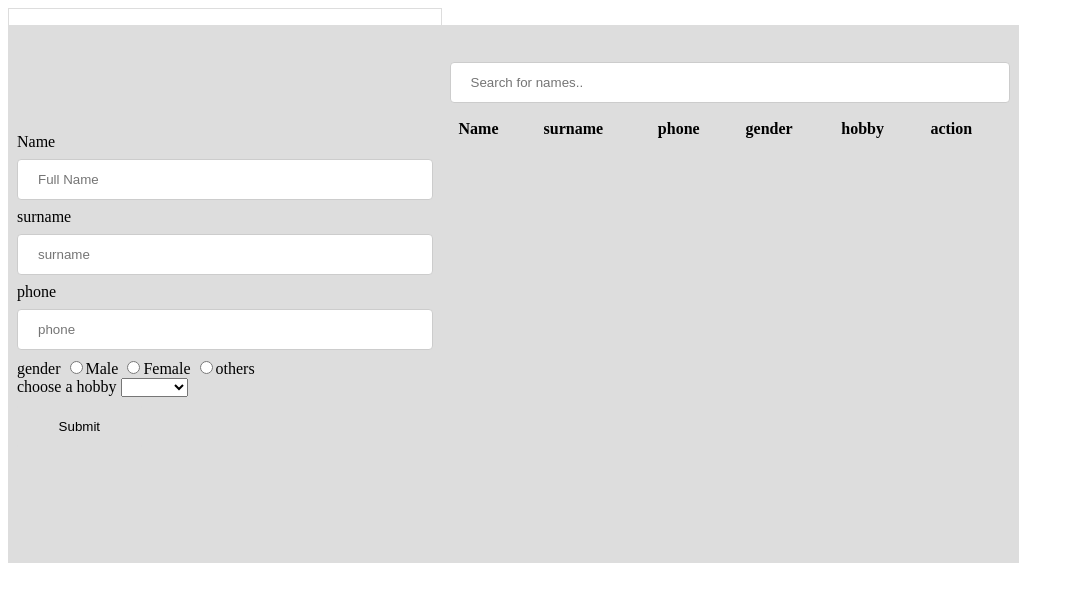
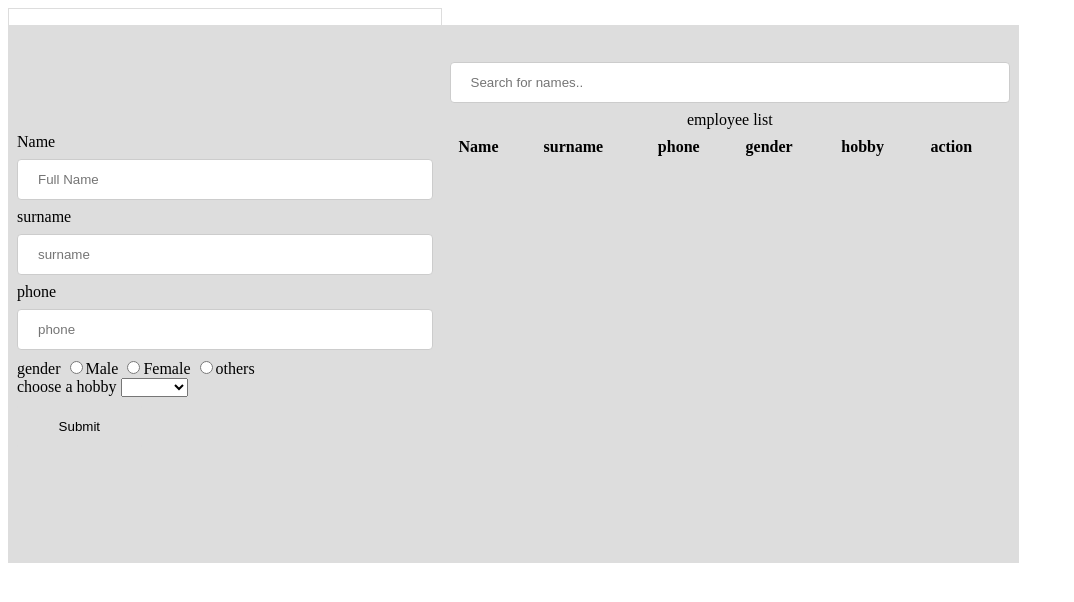
Before and after one commit to kihore/crud_final, a plain HTML site: page crud/index.html in a window 1280 px wide. Shown: the whole page, without its empty margins (0-1074 px from the left). Drawn offline with Linux system fonts and the light colour scheme.

Commit message:
Update index.html

```diff
--- a/crud/index.html
+++ b/crud/index.html
@@ -54,6 +54,7 @@
             <td>
                 <div class="table-scroll">
                 <table class="list" id="employeeList">
+                    <caption>employee list</caption>
                     <thead>
                         <input type="text" id="myInput" onkeyup="myFunction()" placeholder="Search for names..">
 
```
